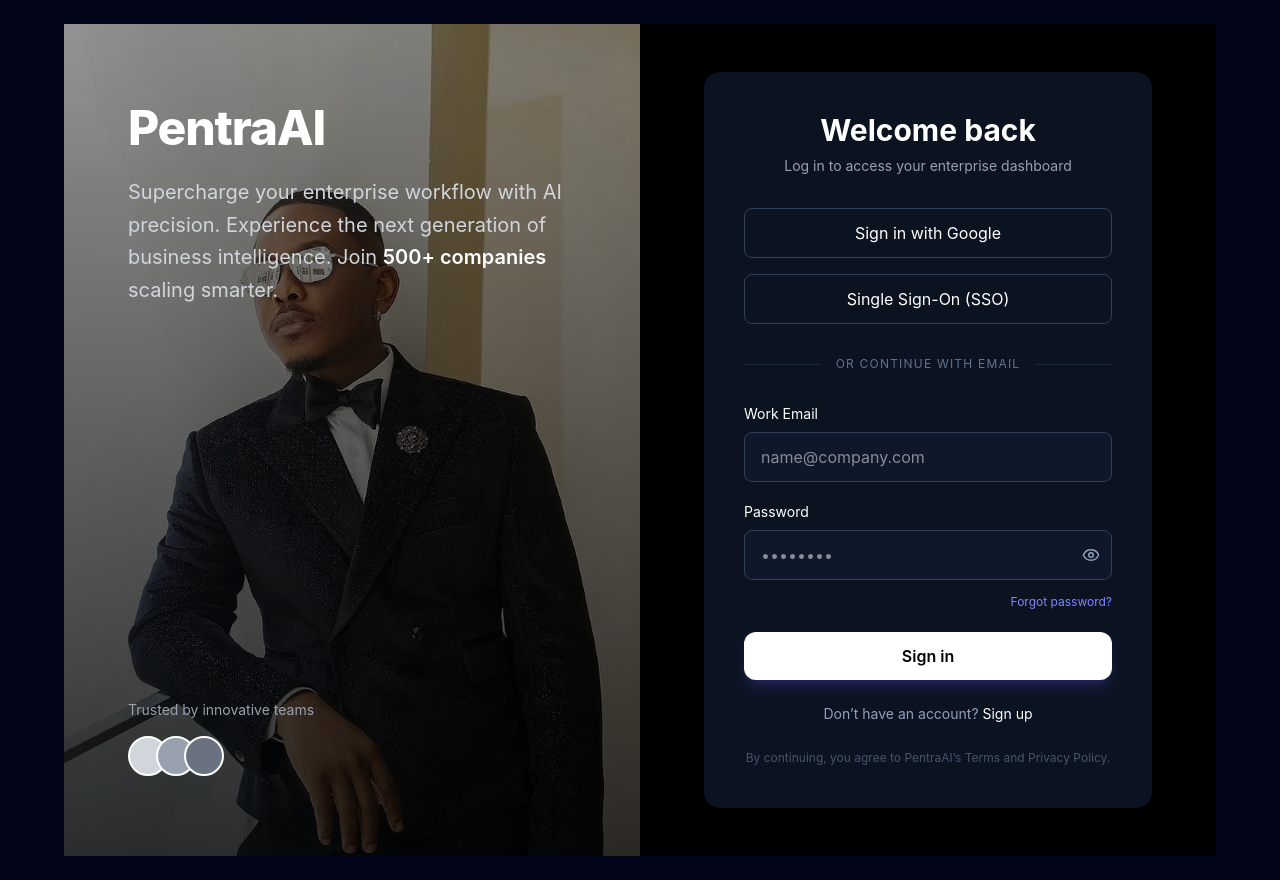
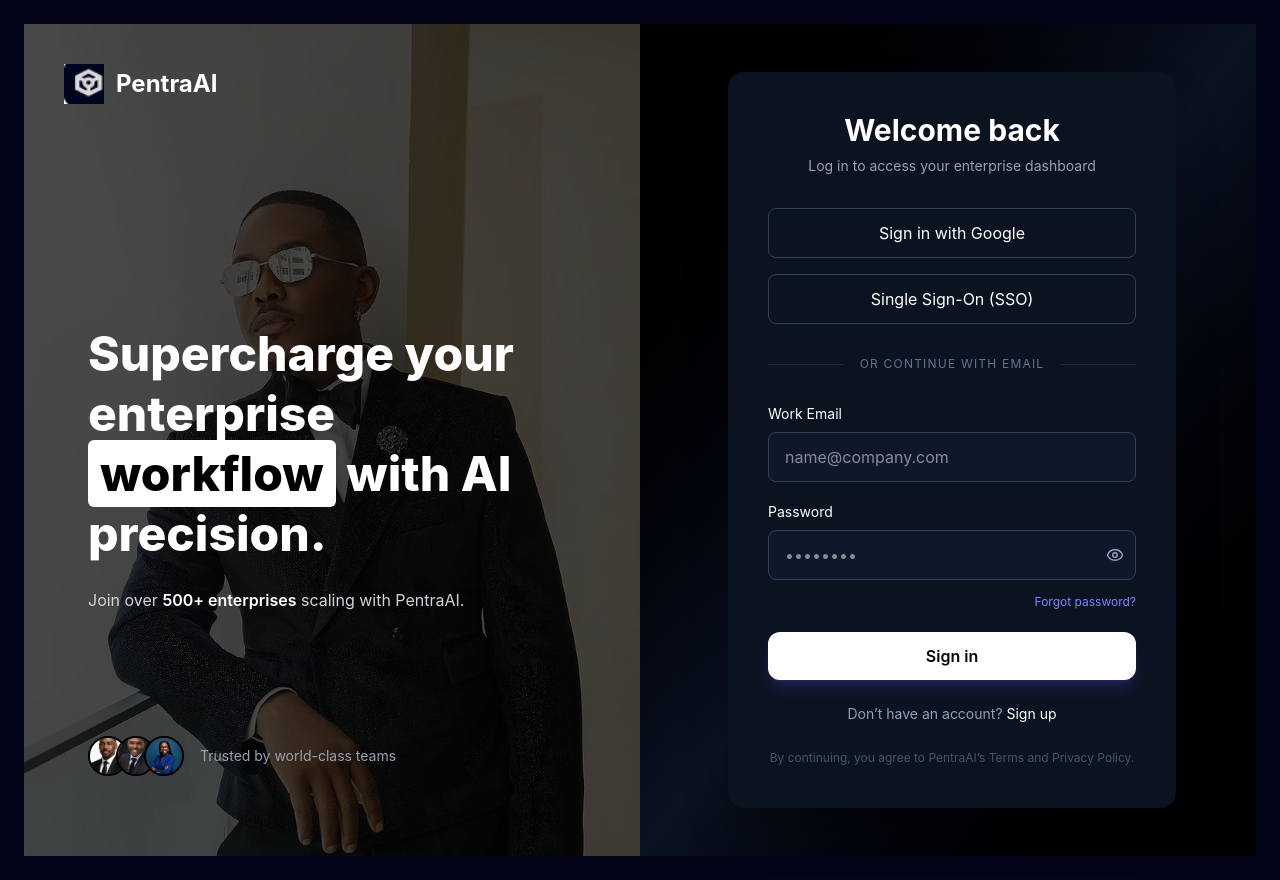
Before and after one commit to raji-ayyub/multi-agent-startup-simulator, a React (Vite) app in the folder simulator/: page /login in a window 1280 px wide. Built offline with nearby package versions, Linux system fonts and the light colour scheme.

Commit message:
implement unified layout for auth screens

```diff
--- a/simulator/package.json
+++ b/simulator/package.json
@@ -26,7 +26,7 @@
     "@types/react": "^19.2.7",
     "@types/react-dom": "^19.2.3",
     "@vitejs/plugin-react": "^5.1.1",
-    "eslint": "^9.39.1",
+    "eslint": "^10.0.1",
     "eslint-plugin-react-hooks": "^7.0.1",
     "eslint-plugin-react-refresh": "^0.4.24",
     "globals": "^16.5.0",
--- /dev/null
+++ b/simulator/src/components/layout/AuthLayout.jsx
@@ -0,0 +1,70 @@
+// src/components/Layout.js
+
+const AuthLayout = ({ children }) => {
+  return (
+    <div className="min-h-screen grid grid-cols-1 md:grid-cols-2 bg-black text-white">
+
+      <div className="hidden md:block relative overflow-hidden">
+
+        {/* Background */}
+        <div className="absolute inset-0 bg-[url('/images/business-suit.jpg')] bg-cover bg-center" />
+        <div className="absolute inset-0 bg-black/70" />
+
+        {/* Logo */}
+        <div className="absolute top-10 left-10 flex items-center gap-3 z-20">
+          <img
+            src="/images/pentralogo.jpg"
+            alt="Logo"
+            className="w-10 h-10"
+          />
+          <h1 className="text-2xl font-bold">PentraAI</h1>
+        </div>
+
+        {/* Hero Content */}
+        <div className="relative z-10 flex flex-col justify-between h-full px-16 py-20">
+
+          <div className="flex flex-col justify-center flex-1 mt-24">
+            <h2 className="text-5xl font-extrabold leading-tight max-w-xl">
+              Supercharge your enterprise{" "}
+              <span className="bg-white text-black px-3 py-1 rounded-md">
+                workflow
+              </span>{" "}
+              with AI precision.
+            </h2>
+
+            <p className="mt-6 text-gray-300 max-w-md">
+              Join over <span className="text-white font-semibold">500+ enterprises</span>{" "}
+              scaling with PentraAI.
+            </p>
+          </div>
+
+          {/* Trusted */}
+          <div className="flex items-center gap-4">
+            <div className="flex -space-x-3">
+              {["user1.jpg", "user2.jpg", "user3.jpg"].map((img, i) => (
+                <img
+                  key={i}
+                  src={`/images/${img}`}
+                  alt="team"
+                  className="w-10 h-10 rounded-full object-cover border-2 border-black"
+                />
+              ))}
+            </div>
+            <p className="text-sm text-gray-400">
+              Trusted by world-class teams
+            </p>
+          </div>
+
+        </div>
+      </div>
+
+
+      <div className="flex items-center justify-end px-8 lg:px-20 py-12 bg-gradient-to-br from-black via-[#0b1220] to-black">
+        {children}
+      </div>
+
+    </div>
+  );
+};
+
+export default AuthLayout;
--- a/simulator/src/pages/auth/ForgotPassword.jsx
+++ b/simulator/src/pages/auth/ForgotPassword.jsx
@@ -1,6 +1,8 @@
 import { useState } from "react";
 import { useAuthStore } from "../../store/authStore";
 import { Link } from "react-router-dom";
+
+import AuthLayout from "../../components/layout/AuthLayout";
 
 export default function ForgotPassword() {
   const { resetPassword, isLoading } = useAuthStore();
@@ -12,41 +14,9 @@
   };
 
   return (
-    <div className="min-h-screen grid lg:grid-cols-2 bg-black text-white">
 
-      {/* ================= LEFT PANEL ================= */}
-      <div className="hidden lg:block relative">
-        <div className="absolute inset-0 bg-[url('/images/business-suit.jpg')] bg-cover bg-center bg-no-repeat" />
-        <div className="absolute inset-0 bg-gradient-to-b from-black/40 via-black/60 to-black/80" />
-
-        <div className="relative z-10 flex flex-col justify-between h-full px-16 py-20">
-          <div>
-            <h1 className="text-5xl font-extrabold mb-6 tracking-tight">
-              PentraAI
-            </h1>
-            <p className="text-xl text-gray-300 max-w-md leading-relaxed">
-              Enterprise-grade AI infrastructure built for intelligent scaling.
-              Join <span className="font-semibold text-white">500+ companies</span> optimizing smarter.
-            </p>
-          </div>
-
-          <div>
-            <p className="text-sm text-gray-400 mb-4">
-              Trusted by innovative teams
-            </p>
-            <div className="flex -space-x-3">
-              <div className="w-10 h-10 bg-gray-300 rounded-full border-2 border-white" />
-              <div className="w-10 h-10 bg-gray-400 rounded-full border-2 border-white" />
-              <div className="w-10 h-10 bg-gray-500 rounded-full border-2 border-white" />
-            </div>
-          </div>
-        </div>
-      </div>
-
-      {/* ================= RIGHT PANEL ================= */}
-      <div className="flex items-center justify-center px-6 py-12 sm:px-8">
-
-        <div className="w-full max-w-md bg-[#0b1220] rounded-2xl shadow-2xl shadow-black/40 p-8 sm:p-10">
+     <AuthLayout>
+      <div className="w-full max-w-md bg-[#0b1220] rounded-2xl shadow-2xl shadow-black/40 p-8 sm:p-10">
 
           {/* Header */}
           <div className="text-center mb-8">
@@ -96,7 +66,8 @@
           </p>
 
         </div>
-      </div>
-    </div>
+     </AuthLayout>
+
+
   );
 }
--- a/simulator/src/pages/auth/Login.jsx
+++ b/simulator/src/pages/auth/Login.jsx
@@ -2,6 +2,8 @@
 import { useAuthStore } from "../../store/authStore";
 import { Link } from "react-router-dom";
 import { Eye, EyeOff } from "lucide-react";
+
+import AuthLayout from "../../components/layout/AuthLayout";
 
 export default function Login() {
   const { login, isLoading } = useAuthStore();
@@ -21,42 +23,11 @@
   };
 
   return (
-    <div className="min-h-screen grid lg:grid-cols-2 bg-black text-white">
 
-      {/* ================= LEFT PANEL ================= */}
-      <div className="hidden lg:block relative">
-        <div className="absolute inset-0 bg-[url('/images/business-suit.jpg')] bg-cover bg-center bg-no-repeat" />
-        <div className="absolute inset-0 bg-gradient-to-b from-black/40 via-black/60 to-black/80" />
 
-        <div className="relative z-10 flex flex-col justify-between h-full px-16 py-20">
-          <div>
-            <h1 className="text-5xl font-extrabold mb-6 tracking-tight">
-              PentraAI
-            </h1>
-            <p className="text-xl text-gray-300 max-w-md leading-relaxed">
-              Supercharge your enterprise workflow with AI precision.
-              Experience the next generation of business intelligence.
-              Join <span className="font-semibold text-white">500+ companies</span> scaling smarter.
-            </p>
-          </div>
 
-          <div>
-            <p className="text-sm text-gray-400 mb-4">
-              Trusted by innovative teams
-            </p>
-            <div className="flex -space-x-3">
-              <div className="w-10 h-10 bg-gray-300 rounded-full border-2 border-white" />
-              <div className="w-10 h-10 bg-gray-400 rounded-full border-2 border-white" />
-              <div className="w-10 h-10 bg-gray-500 rounded-full border-2 border-white" />
-            </div>
-          </div>
-        </div>
-      </div>
-
-      {/* ================= RIGHT PANEL ================= */}
-      <div className="flex items-center justify-center px-6 py-12 sm:px-8">
-
-        <div className="w-full max-w-md bg-[#0b1220] rounded-2xl shadow-2xl shadow-black/40 p-8 sm:p-10">
+      <AuthLayout>
+         <div className="w-full max-w-md bg-[#0b1220] rounded-2xl shadow-2xl shadow-black/40 p-8 sm:p-10">
 
           {/* Header */}
           <div className="text-center mb-8">
@@ -160,7 +131,8 @@
           </p>
 
         </div>
-      </div>
-    </div>
+      </AuthLayout>
+
+
   );
 }
--- a/simulator/src/pages/auth/ResetPassword.jsx
+++ b/simulator/src/pages/auth/ResetPassword.jsx
@@ -2,6 +2,8 @@
 import { useAuthStore } from "../../store/authStore";
 import { Link, useParams } from "react-router-dom";
 import { Eye, EyeOff } from "lucide-react";
+
+import AuthLayout from "../../components/layout/AuthLayout";
 
 export default function ResetPassword() {
   const { resetPasswordConfirm, isLoading } = useAuthStore();
@@ -28,44 +30,9 @@
   };
 
   return (
-    <div className="min-h-screen grid lg:grid-cols-2 bg-black text-white">
 
-      {/* LEFT SIDE */}
-      <div className="hidden lg:flex relative overflow-hidden">
-        {/* Background Image */}
-        <div className="absolute inset-0 bg-[url('/images/business-suit.jpg')] bg-cover bg-center bg-no-repeat"></div>
-
-        {/* Gradient Overlay (Sharp, Not Blurry) */}
-        <div className="absolute inset-0 bg-gradient-to-br from-black/70 via-black/60 to-black/80"></div>
-
-        <div className="relative z-10 flex flex-col justify-between h-full p-12">
-          <div>
-            <h1 className="text-5xl font-extrabold mb-6 tracking-tight">
-              PentraAI
-            </h1>
-            <p className="text-lg leading-relaxed max-w-md text-gray-300">
-              Secure your account and continue building with confidence.
-              PentraAI delivers enterprise-grade AI workflows with precision,
-              speed, and reliability.
-            </p>
-          </div>
-
-          <div>
-            <p className="text-sm font-medium mb-4 text-gray-400">
-              Trusted by modern teams
-            </p>
-            <div className="flex -space-x-3">
-              <div className="w-10 h-10 bg-gray-300 rounded-full border-2 border-white" />
-              <div className="w-10 h-10 bg-gray-400 rounded-full border-2 border-white" />
-              <div className="w-10 h-10 bg-gray-500 rounded-full border-2 border-white" />
-            </div>
-          </div>
-        </div>
-      </div>
-
-      {/* RIGHT SIDE */}
-      <div className="flex items-center justify-center px-6 py-12 lg:px-16">
-        <div className="w-full max-w-md bg-[#0f172a] p-10 rounded-2xl shadow-2xl shadow-black/40 border border-slate-800">
+    <AuthLayout>
+      <div className="w-full max-w-md bg-[#0f172a] p-10 rounded-2xl shadow-2xl shadow-black/40 border border-slate-800">
 
           <h2 className="text-3xl font-bold mb-2 tracking-tight">
             Reset Password
@@ -142,7 +109,8 @@
             SECURED BY PENTRA PROTOCOL
           </p>
         </div>
-      </div>
-    </div>
+    </AuthLayout>
+
+
   );
 }
--- a/simulator/src/pages/auth/Signup.jsx
+++ b/simulator/src/pages/auth/Signup.jsx
@@ -4,6 +4,8 @@
 import { useAuthStore } from "../../store/authStore";
 import { Link } from "react-router-dom";
 import { Eye, EyeOff } from "lucide-react";
+
+import AuthLayout from "../../components/layout/AuthLayout";
 
 export default function Signup() {
   const { signup, isLoading } = useAuthStore();
@@ -73,66 +75,10 @@
   };
 
   return (
-    <div className="min-h-screen grid grid-cols-1 md:grid-cols-2 bg-black text-white">
 
-      {/* ================= LEFT PANEL ================= */}
-      <div className="hidden md:block relative overflow-hidden">
 
-        {/* Background */}
-        <div className="absolute inset-0 bg-[url('/images/business-suit.jpg')] bg-cover bg-center" />
-        <div className="absolute inset-0 bg-black/70" />
 
-        {/* Logo */}
-        <div className="absolute top-10 left-10 flex items-center gap-3 z-20">
-          <img
-            src="/images/pentralogo.jpg"
-            alt="Logo"
-            className="w-10 h-10"
-          />
-          <h1 className="text-2xl font-bold">PentraAI</h1>
-        </div>
-
-        {/* Hero Content */}
-        <div className="relative z-10 flex flex-col justify-between h-full px-16 py-20">
-
-          <div className="flex flex-col justify-center flex-1 mt-24">
-            <h2 className="text-5xl font-extrabold leading-tight max-w-xl">
-              Supercharge your enterprise{" "}
-              <span className="bg-white text-black px-3 py-1 rounded-md">
-                workflow
-              </span>{" "}
-              with AI precision.
-            </h2>
-
-            <p className="mt-6 text-gray-300 max-w-md">
-              Join over <span className="text-white font-semibold">500+ enterprises</span>{" "}
-              scaling with PentraAI.
-            </p>
-          </div>
-
-          {/* Trusted */}
-          <div className="flex items-center gap-4">
-            <div className="flex -space-x-3">
-              {["user1.jpg", "user2.jpg", "user3.jpg"].map((img, i) => (
-                <img
-                  key={i}
-                  src={`/images/${img}`}
-                  alt="team"
-                  className="w-10 h-10 rounded-full object-cover border-2 border-black"
-                />
-              ))}
-            </div>
-            <p className="text-sm text-gray-400">
-              Trusted by world-class teams
-            </p>
-          </div>
-
-        </div>
-      </div>
-
-      {/* ================= RIGHT PANEL ================= */}
-      <div className="flex items-center justify-end px-8 lg:px-20 py-12 bg-gradient-to-br from-black via-[#0b1220] to-black">
-
+      <AuthLayout>
         <div className="w-full max-w-md bg-[#0b1220] rounded-2xl shadow-2xl p-8 border border-slate-800">
 
           <div className="text-center mb-8">
@@ -247,7 +193,9 @@
           </div>
 
         </div>
-      </div>
-    </div>
+      </AuthLayout>
+
+
+
   );
 }
```
Also changed, not shown: 1 other file (tests, documents, lock files or other folders).
